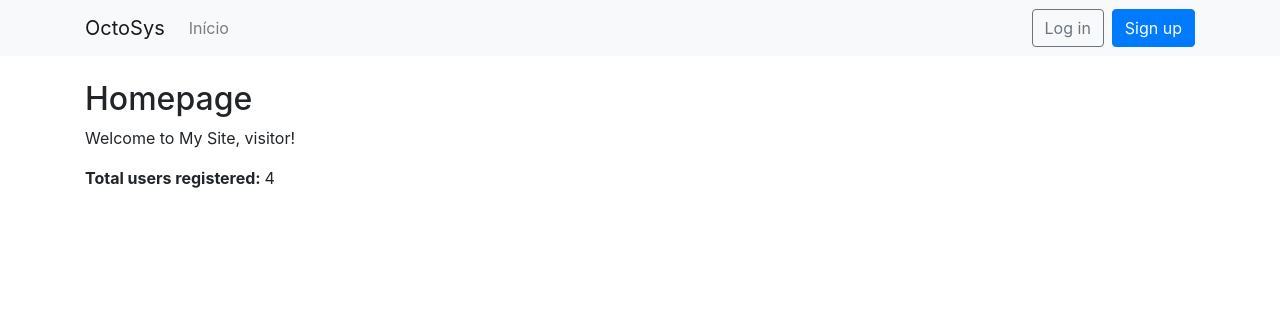
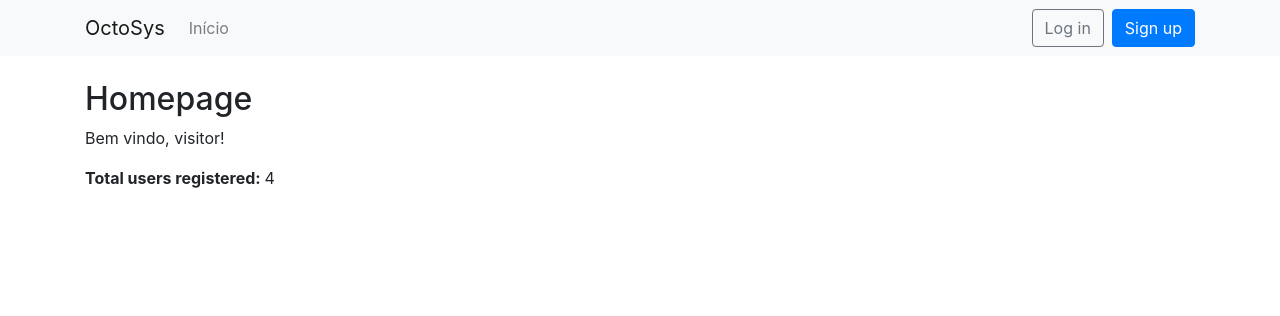
Before and after one commit to vitwb/SysOcto, a Django app: page / in a window 1280 px wide. Shown: the top 316 px of the page. Run offline with Django 3.2, Linux system fonts and the light colour scheme; data comes from the database, SQL or seed files in the repository; parts of the project's set-up code (start-up, migrations or seed data) failed here and were passed over; some libraries are stand-ins or nearby versions.

Commit message:
Update home.html

```diff
--- a/mysite/templates/home.html
+++ b/mysite/templates/home.html
@@ -2,7 +2,7 @@
 
 {% block content %}
   <h2>Homepage</h2>
-  <p>Welcome to My Site, {% if user.is_authenticated %}{{ user.username }}{% else %}visitor{% endif %}!</p>
+  <p>Bem vindo, {% if user.is_authenticated %}{{ user.username }}{% else %}visitor{% endif %}!</p>
   <p>
     <strong>Total users registered: </strong> {{ count }}
   </p>
```
